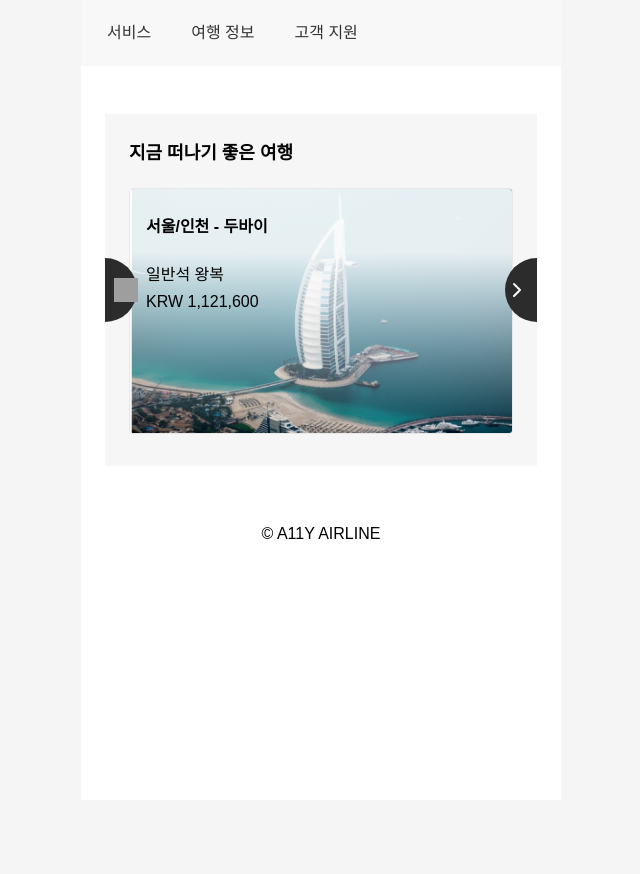
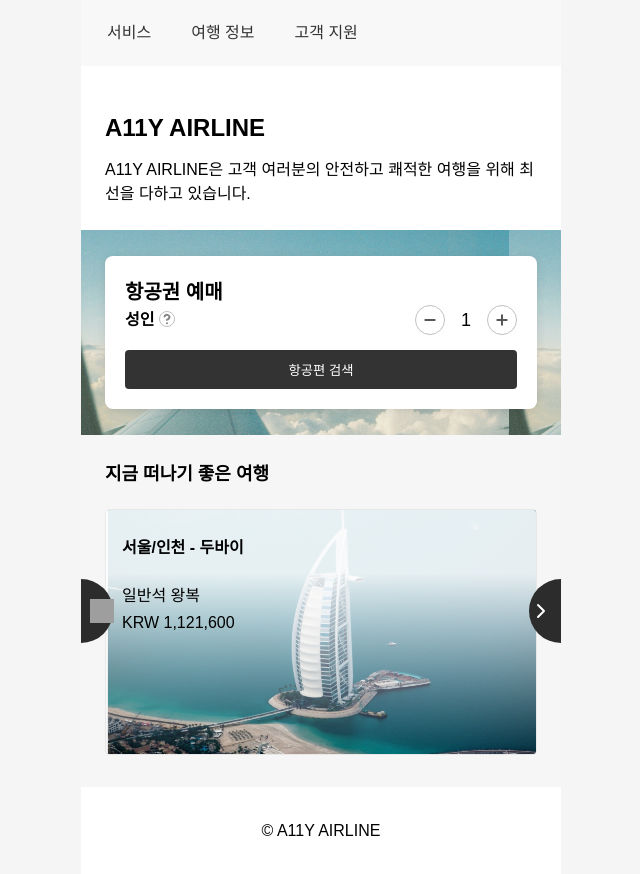
Before and after one commit to woowacourse/a11y-airline, a React (Vite) app: page / in a window 1280 px wide. Shown: the whole page, without its empty margins (319-959 px from the left). Before the commit the page ends 800 px from the top, so only its background shows below. Built offline with nearby package versions, Linux system fonts and the light colour scheme; grey boxes are pictures that could not be loaded.

Commit message:
feat:시멘틱 태그 살림

```diff
--- a/src/App.tsx
+++ b/src/App.tsx
@@ -1,8 +1,7 @@
+import FlightBooking from './components/FlightBooking';
 import Navigation from './components/Navigation';
 import TravelSection from './components/TravelSection';
 import styles from './App.module.css';
-
-// import FlightBooking from './components/FlightBooking';
 
 // import PromotionModal from './components/PromotionModal';
 
@@ -10,24 +9,24 @@ function App() {
   return (
     <div className={styles.app}>
       <Navigation />
-      <div className={styles.header}>
-        {/* <h1 className={`${styles.title} heading-1-text`}>A11Y AIRLINE</h1>
+      <header className={styles.header}>
+        <h1 className={`${styles.title} heading-1-text`}>A11Y AIRLINE</h1>
         <p className="body-text">
           A11Y AIRLINE은 고객 여러분의 안전하고 쾌적한 여행을 위해 최선을 다하고 있습니다.
         </p>
-      </div>
-      <div id="main-content" className={styles.main}>
+      </header>
+      <section id="main-content" className={styles.main}>
         <div className={styles.flightBooking}>
           <FlightBooking />
-        </div> */}
+        </div>
         <div className={styles.travelSection}>
-          <h1 className={`${styles.travelTitle} heading-2-text`}>지금 떠나기 좋은 여행</h1>
+          <h2 className={`${styles.travelTitle} heading-2-text`}>지금 떠나기 좋은 여행</h2>
           <TravelSection />
         </div>
-      </div>
-      <div className={styles.footer}>
+      </section>
+      <footer className={styles.footer}>
         <p className="body-text">&copy; A11Y AIRLINE</p>
-      </div>
+      </footer>
       {/* 추가 CHALLENGE: 모달 포커스 트랩 */}
       {/* <PromotionModal /> */}
     </div>
--- a/src/components/TravelSection.tsx
+++ b/src/components/TravelSection.tsx
@@ -47,9 +47,9 @@ const TravelSection = () => {
   const [currentIndex, setCurrentIndex] = useState(0);
 
   // 접근성을 위한 ref
-  const ariaRef1 = useRef<HTMLDivElement>(null);
-  const ariaRef2 = useRef<HTMLDivElement>(null);
-  const ariaRef3 = useRef<HTMLDivElement>(null);
+  const ariaRef1 = useRef<HTMLLIElement>(null);
+  const ariaRef2 = useRef<HTMLLIElement>(null);
+  const ariaRef3 = useRef<HTMLLIElement>(null);
   const ariaRefs = useMemo(() => [ariaRef1, ariaRef2, ariaRef3], []);
   const [isFirstRender, setIsFirstRender] = useState(true);
 
@@ -81,14 +81,16 @@ const TravelSection = () => {
       <button className={`${styles.navButton} ${styles.navButtonPrev}`} onClick={prevTravel}>
         <img src={chevronLeft} className={styles.navButtonIcon} aria-label="이전 옵션" />
       </button>
-      <div className={styles.carousel}>
+      <ul className={styles.carousel}>
         {travelOptions.map((option, index) => (
-          <div
+          <li
             key={index}
             className={`${styles.card} ${index === currentIndex ? styles.cardActive : ''}`}
             onMouseUp={() => handleCardClick(option.link)}
             aria-label={
-              `여행 포커스 됨 ${option.departure}에서 ${option.destination} ${option.type} ${option.price}원` +
+              `여행 포커스 됨 옵션 ${travelOptions.length}개 중 ${index + 1}번째 옵션 ${
+                option.departure
+              }에서 ${option.destination} ${option.type} ${option.price}원` +
               ' 클릭 시 해당 페이지로 이동합니다'
             }
             ref={ariaRefs[index]}
@@ -107,9 +109,9 @@ const TravelSection = () => {
                 KRW {option.price.toLocaleString()}
               </p>
             </div>
-          </div>
+          </li>
         ))}
-      </div>
+      </ul>
       <button
         className={`${styles.navButton} ${styles.navButtonNext}`}
         onClick={nextTravel}
```
